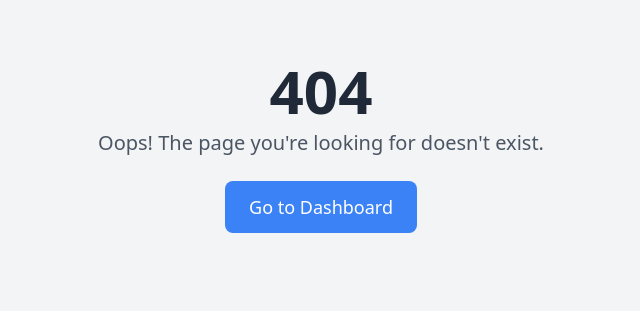
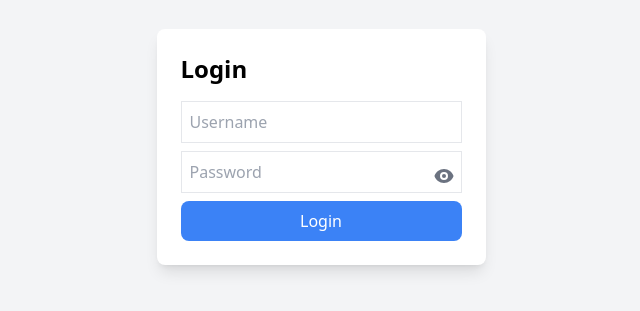
Before and after one commit to ayeshaaamir/retail-epos-frontend, a React (Vite) app in the folder style-mantra-pos/: page / in a window 1280 px wide. Before the commit this address had no page. Shown: the part 253-564 px from the top of the page, without its empty margins (319-959 px from the left). Built offline with nearby package versions, Linux system fonts and the light colour scheme.

Commit message:
UI bugs fixed..

```diff
--- a/style-mantra-pos/src/components/BillingManagement/Cart.jsx
+++ b/style-mantra-pos/src/components/BillingManagement/Cart.jsx
@@ -80,7 +80,7 @@ const Cart = () => {
                     onChange={(e) =>
                       handlePriceChange(rowData, parseFloat(e.target.value))
                     }
-                    className="w-20 px-4 py-2 border rounded-md focus:outline-none focus:ring-2 focus:ring-blue-500"
+                    className="w-25 px-4 py-2 border border-blue-500 bg-red-200 text-black rounded-md focus:outline-none focus:ring-2 focus:ring-blue-500"
                     min="0"
                   />
                 </td>
--- a/style-mantra-pos/src/components/BillingManagement/PaymentSummary.jsx
+++ b/style-mantra-pos/src/components/BillingManagement/PaymentSummary.jsx
@@ -48,7 +48,6 @@ const PaymentSummary = () => {
 
     dispatch(processSale(apiPayload))
       .then((response) => {
-
         const receiptData = {
           ...apiPayload,
           cart: cart.map((item) => ({
@@ -101,7 +100,7 @@ const PaymentSummary = () => {
                 type="number"
                 value={discountedBill}
                 onChange={handleDiscountedBillChange}
-                className="w-20 px-2 py-1 border rounded-md focus:outline-none focus:ring-2 focus:ring-blue-500"
+                className="w-25 px-2 py-1 border-2 border-green-500 bg-green-100 text-black font-bold rounded-md focus:outline-none focus:ring-2 focus:ring-green-500"
               />
             </div>
 
--- a/style-mantra-pos/src/routes/AppRoutes.jsx
+++ b/style-mantra-pos/src/routes/AppRoutes.jsx
@@ -19,7 +19,7 @@ const ProtectedRoute = () => {
 const AppRoutes = () => {
   return (
     <Routes>
-      <Route path="/login" element={<Login />} />
+      <Route path="/" element={<Login />} />
       <Route element={<ProtectedRoute />}>
         <Route path="/dashboard" element={<Dashboard />} />
         <Route path="/inventory-management" element={<InventoryManagement />} />
```
